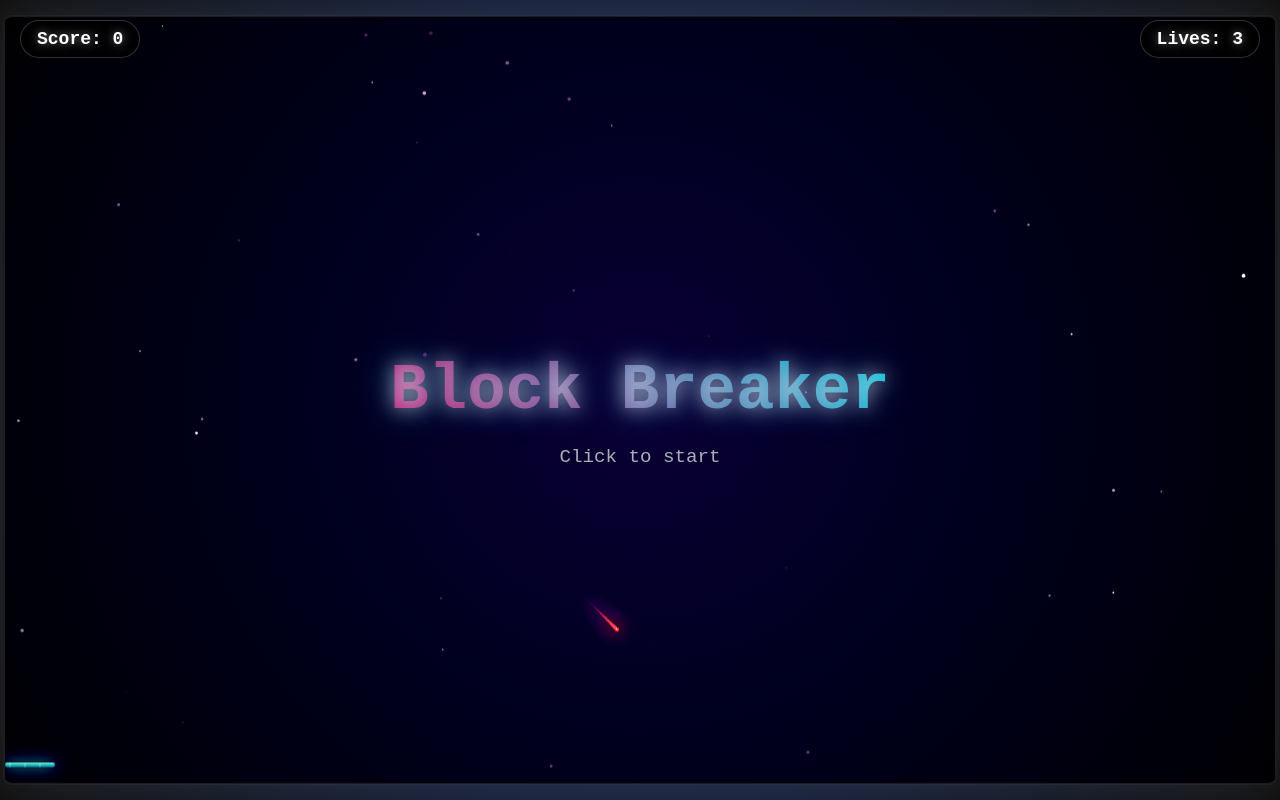
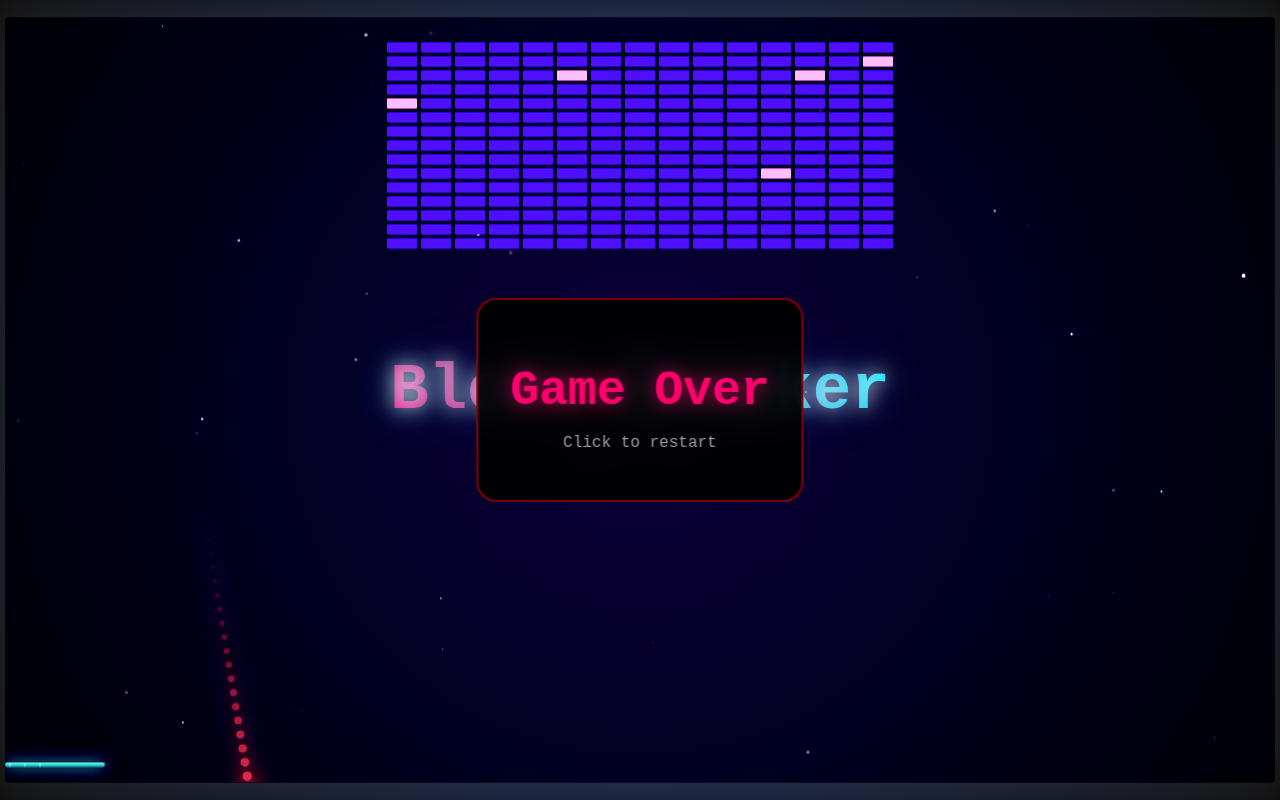
Before and after one commit to JakeBoraston/BlockBreaker, a SvelteKit app: page / in a window 1280 px wide. Built offline with nearby package versions, Linux system fonts and the light colour scheme.

Commit message:
added breakable blocks, and started special block feature

```diff
--- a/src/routes/+page.svelte
+++ b/src/routes/+page.svelte
@@ -1,48 +1,55 @@
-<script>
+<script lang="ts">;
 	import { onMount } from 'svelte';
+	let viewportWidth = $state(0);
+	let viewportHeight = $state(0);
+	const initialMinBallSpeed = 0;
+	const initialMaxBallSpeed = 7;
 
 	// Constants
-	const GAME_CONFIG = {
+	const GAME_CONFIG = $state({
 		ball: {
-			size: 2,
-			initialVelocity: { x: 2, y: 2 },
+			size: 5,
+			initialVelocity: {
+				x: Math.random() * 5,
+				y: 1
+			},
 			initialPosition: { x: 10, y: 10 },
-			restitution: 0.9
+			restitution: 0.8
 		},
 		paddle: {
-			width: 50,
+			width: 100,
 			height: 5,
 			bottomOffset: 15
 		},
 		canvas: {
 			marginHorizontal: 10,
 			marginVertical: 35
+		},
+		block: {
+			height:10,
+			width:30,
+			padding: 4
 		}
-	};
+	});
 
 	let canvas;
 	let ctx;
 	let clientRect = $state();
 
-	let viewportWidth = $state(0);
-	let viewportHeight = $state(0);
 	let width = $derived(viewportWidth - GAME_CONFIG.canvas.marginHorizontal);
 	let height = $derived(viewportHeight - GAME_CONFIG.canvas.marginVertical);
 
-	// Game entities with better organization
+	// Game entities
 	let ball = $state({
 		size: GAME_CONFIG.ball.size,
 		velocity: { ...GAME_CONFIG.ball.initialVelocity },
 		position: { ...GAME_CONFIG.ball.initialPosition },
-		acceleration: { x: 0, y: 0 },
+		acceleration: { x: 0, y: 0.2 },
 		restitution: GAME_CONFIG.ball.restitution
 	});
-
+	let blocks = $state([]);
+	// Game state for UI
 	let mouse = $state({ x: 0, y: 0 });
-
-	// Game state for UI
-	let score = $state(0);
-	let lives = $state(3);
 	let gameStarted = $state(false);
 	let gameOver = $state(false);
 	let isShaking = $state(false);
@@ -64,6 +71,36 @@
 			};
 		}
 	});
+
+	//block initialisation
+	function initialiseBlocks() {
+		const rows = 15;
+		const cols = 15;
+		const blockWidth = GAME_CONFIG.block.width;
+		const blockHeight = GAME_CONFIG.block.height;
+		const padding = GAME_CONFIG.block.padding;
+		const gridWidth = cols * (blockWidth + padding) - padding;
+		const leftMargin = (width - gridWidth) / 2;
+		const topMargin = 25;
+		//create grid
+		for (let row = 0; row < rows; row++) {
+			for (let col = 0; col < cols; col++) {
+				//get block position
+				const isSpecialBlock = (Math.random() * 100) >= 2
+				const x = leftMargin + col * (blockWidth + padding);
+				const y = topMargin + row * (blockHeight + padding);
+				const block = {
+					position: { x: x, y: y },
+					width: blockWidth,
+					height: blockHeight,
+					isSpecial: isSpecialBlock,
+					color: isSpecialBlock ? '#4422ee': '#ff99dd',
+					alive: true
+				};
+				blocks.push(block);
+			}
+		}
+	}
 
 	function handleMouse(event) {
 		// Update clientRect to get current canvas position
@@ -100,8 +137,8 @@
 				y: y + (Math.random() - 0.5) * 4,
 				vx: (Math.random() - 0.5) * 4,
 				vy: (Math.random() - 0.5) * 4,
-				life: 1.0,
-				decay: Math.random() * 0.02 + 0.01,
+				life: 2.0,
+				decay: Math.random() * 0.05 + 0.01,
 				size: Math.random() * 2 + 1,
 				color: color
 			});
@@ -109,7 +146,7 @@
 	}
 
 	function updateParticles() {
-		particles = particles.filter(particle => {
+		particles = particles.filter((particle) => {
 			particle.x += particle.vx;
 			particle.y += particle.vy;
 			particle.life -= particle.decay;
@@ -120,11 +157,11 @@
 	}
 
 	function drawParticles() {
-		particles.forEach(particle => {
+		particles.forEach((particle) => {
 			ctx.save();
 			ctx.globalAlpha = particle.life;
 			ctx.shadowColor = particle.color;
-			ctx.shadowBlur = 10;
+			ctx.shadowBlur = 50;
 			ctx.fillStyle = particle.color;
 			ctx.beginPath();
 			ctx.arc(particle.x, particle.y, particle.size, 0, Math.PI * 2);
@@ -165,13 +202,13 @@
 
 	function updateSpaceBackground() {
 		// Update twinkling stars
-		stars.forEach(star => {
+		stars.forEach((star) => {
 			star.twinklePhase += star.twinkleSpeed;
 			star.currentBrightness = star.brightness * (0.5 + 0.5 * Math.sin(star.twinklePhase));
 		});
 
 		// Update drifting nebula clouds
-		nebulaClouds.forEach(cloud => {
+		nebulaClouds.forEach((cloud) => {
 			cloud.x += cloud.drift.x;
 			cloud.y += cloud.drift.y;
 
@@ -185,14 +222,21 @@
 
 	function drawSpaceBackground() {
 		// Simple dark gradient background
-		const bgGradient = ctx.createRadialGradient(width/2, height/2, 0, width/2, height/2, Math.max(width, height));
+		const bgGradient = ctx.createRadialGradient(
+			width / 2,
+			height / 2,
+			0,
+			width / 2,
+			height / 2,
+			Math.max(width, height)
+		);
 		bgGradient.addColorStop(0, '#1a0033');
 		bgGradient.addColorStop(1, '#000000');
 		ctx.fillStyle = bgGradient;
 		ctx.fillRect(0, 0, width, height);
 
 		// Draw simple stars without shadows for performance
-		stars.forEach(star => {
+		stars.forEach((star) => {
 			ctx.globalAlpha = star.currentBrightness;
 			ctx.fillStyle = star.color;
 			ctx.beginPath();
@@ -218,16 +262,27 @@
 		viewportHeight = window.innerHeight;
 		ctx = canvas.getContext('2d');
 		clientRect = canvas.getBoundingClientRect();
-
+		initialiseBlocks();
 		// Initialize space background
 		initializeSpaceBackground();
 
 		function draw() {
 			drawSpaceBackground();
+			drawBlocks();
 			drawBallTrail();
 			drawBall();
 			drawPaddle();
 			drawParticles();
+		}
+		function drawBlocks() {
+			blocks.forEach((block) => {
+				if (block.alive) {
+					ctx.beginPath();
+					ctx.roundRect(block.position.x, block.position.y, block.width, block.height, 1);
+					ctx.fillStyle = block.color;
+					ctx.fill();
+				}
+			});
 		}
 
 		function drawBallTrail() {
@@ -238,9 +293,9 @@
 
 			for (let i = 0; i < trailLength; i++) {
 				const progress = i / trailLength;
-				const alpha = (1 - progress) * 0.7;
-				const trailX = currentX - (ball.velocity.x * i * 0.8);
-				const trailY = currentY - (ball.velocity.y * i * 0.8);
+				const alpha = (1 - progress) * 0.5;
+				const trailX = currentX - ball.velocity.x * i * 0.8;
+				const trailY = currentY - ball.velocity.y * i * 0.8;
 				const trailSize = ball.size * (1 - progress * 0.8);
 
 				ctx.save();
@@ -272,7 +327,14 @@
 			const radius = ball.size;
 
 			// Create glowing ball with gradient
-			const gradient = ctx.createRadialGradient(x - radius * 0.3, y - radius * 0.3, 0, x, y, radius * 1.5);
+			const gradient = ctx.createRadialGradient(
+				x - radius * 0.3,
+				y - radius * 0.3,
+				0,
+				x,
+				y,
+				radius * 1.5
+			);
 			gradient.addColorStop(0, '#ff6b6b');
 			gradient.addColorStop(0.3, '#ee5a52');
 			gradient.addColorStop(0.7, '#ff3838');
@@ -302,7 +364,14 @@
 			}
 
 			// Inner highlight (main)
-			const highlight = ctx.createRadialGradient(x - radius * 0.4, y - radius * 0.4, 0, x - radius * 0.4, y - radius * 0.4, radius * 0.6);
+			const highlight = ctx.createRadialGradient(
+				x - radius * 0.4,
+				y - radius * 0.4,
+				0,
+				x - radius * 0.4,
+				y - radius * 0.4,
+				radius * 0.6
+			);
 			highlight.addColorStop(0, 'rgba(255, 255, 255, 0.8)');
 			highlight.addColorStop(1, 'rgba(255, 255, 255, 0)');
 
@@ -384,12 +453,22 @@
 			// Horizontal collision
 			const horizontal = checkBoundaryCollision(ball.position.x, ball.size, 0, width);
 			if (horizontal.hitMin) {
-				const result = handleWallCollision(ball.position.x, ball.size, horizontal.minBoundary, ball.velocity.x);
+				const result = handleWallCollision(
+					ball.position.x,
+					ball.size,
+					horizontal.minBoundary,
+					ball.velocity.x
+				);
 				ball.velocity.x = result.velocity;
 				ball.position.x = result.position;
 			}
 			if (horizontal.hitMax) {
-				const result = handleWallCollision(ball.position.x, ball.size, horizontal.maxBoundary, ball.velocity.x);
+				const result = handleWallCollision(
+					ball.position.x,
+					ball.size,
+					horizontal.maxBoundary,
+					ball.velocity.x
+				);
 				ball.velocity.x = result.velocity;
 				ball.position.x = result.position;
 			}
@@ -397,7 +476,12 @@
 			// Vertical collision
 			const vertical = checkBoundaryCollision(ball.position.y, ball.size, 0, height);
 			if (vertical.hitMin) {
-				const result = handleWallCollision(ball.position.y, ball.size, vertical.minBoundary, ball.velocity.y);
+				const result = handleWallCollision(
+					ball.position.y,
+					ball.size,
+					vertical.minBoundary,
+					ball.velocity.y
+				);
 				ball.velocity.y = result.velocity;
 				ball.position.y = result.position;
 			}
@@ -418,10 +502,9 @@
 			const horizontalContact = ballRight >= paddlePos.x && ballLeft <= paddlePos.x + paddle.width;
 
 			if (verticalContact && horizontalContact) {
-				ball.velocity.y = -ball.velocity.y * ball.restitution;
+				ball.velocity.y = -ball.velocity.y;
 				const boundary = paddlePos.y - ball.size;
 				ball.position.y = 2 * boundary - ball.position.y;
-				score += 10;
 				triggerScreenShake();
 				createParticles(ball.position.x, paddlePos.y, '#4ecdc4', 12);
 			}
@@ -437,12 +520,43 @@
 			ball.position.y += ball.velocity.y;
 		}
 
+		function checkBlockCollision() {
+			blocks.forEach((block) => {
+				if (block.alive) {
+					//find closest point
+					const closestX = Math.max(
+						block.position.x,
+						Math.min(ball.position.x, block.position.x + block.width)
+					);
+					const closestY = Math.max(
+						block.position.y,
+						Math.min(ball.position.y, block.position.y + block.height)
+					);
+					const distanceX = ball.position.x - closestX;
+					const distanceY = ball.position.y - closestY;
+					const distanceSquared = distanceX * distanceX + distanceY * distanceY;
+
+					if (distanceSquared < ball.size * ball.size) {
+						if (Math.abs(distanceX) > Math.abs(distanceY)) {
+							ball.velocity.x = -ball.velocity.x;
+						} else {
+							ball.velocity.y = -ball.velocity.y;
+						}
+						block.alive = false;
+						triggerScreenShake();
+						createParticles(closestX,closestY,block.color,5);
+					}
+				}
+			});
+		}
+
 		function update() {
 			updatePhysics();
 			updateParticles();
-			updateSpaceBackground();
+			checkBlockCollision();
 			checkPaddle();
 			checkBounds();
+			updateSpaceBackground();
 		}
 
 		function animate() {
@@ -472,34 +586,34 @@
 
 <div class="game-container" class:shake={isShaking}>
 	<div class="background-glow"></div>
-	<canvas onmousemove={handleMouse} bind:this={canvas} {width} {height} class="game-canvas"></canvas>
-
-	<!-- UI Overlays -->
-	<div class="game-ui">
-		<div class="score-display">Score: {score}</div>
-		<div class="lives-display">Lives: {lives}</div>
-	</div>
+	<canvas onmousemove={handleMouse} bind:this={canvas} {width} {height} class="game-canvas"
+	></canvas>
 
 	{#if !gameStarted}
-		<button class="start-screen" onclick={() => { gameStarted = true; }}>
+		<button
+			class="start-screen"
+			onclick={() => {
+				gameStarted = true;
+			}}
+		>
 			<h1>Block Breaker</h1>
-			<p>Click to start</p>
+			<p>Move to start</p>
 		</button>
 	{/if}
 
 	{#if gameOver}
-		<button class="game-over" onclick={() => {
-			gameOver = false;
-			gameStarted = false;
-			score = 0;
-			lives = 3;
-			ball.position.x = GAME_CONFIG.ball.initialPosition.x;
-			ball.position.y = GAME_CONFIG.ball.initialPosition.y;
-			ball.velocity.x = GAME_CONFIG.ball.initialVelocity.x;
-			ball.velocity.y = GAME_CONFIG.ball.initialVelocity.y;
-		}}>
+		<button
+			class="game-over"
+			onclick={() => {
+				gameOver = false;
+				gameStarted = false;
+				ball.position.x = GAME_CONFIG.ball.initialPosition.x;
+				ball.position.y = Math.random() * 500;
+				ball.velocity.x = GAME_CONFIG.ball.initialVelocity.x;
+				ball.velocity.y = GAME_CONFIG.ball.initialVelocity.y;
+			}}
+		>
 			<h1>Game Over</h1>
-			<p>Final Score: {score}</p>
 			<p class="restart-hint">Click to restart</p>
 		</button>
 	{/if}
@@ -530,8 +644,12 @@
 	}
 
 	@keyframes float {
-		0% { transform: rotate(0deg) scale(1); }
-		100% { transform: rotate(360deg) scale(1.1); }
+		0% {
+			transform: rotate(0deg) scale(1);
+		}
+		100% {
+			transform: rotate(360deg) scale(1.1);
+		}
 	}
 
 	/* Canvas with Filters and Effects */
@@ -541,12 +659,11 @@
 		top: 50%;
 		left: 50%;
 		transform: translate(-50%, -50%);
-		filter: brightness(1.1) contrast(1.2) saturate(1.3);
+		filter: brightness(1.2) contrast(1.2) saturate(1.3);
 		box-shadow:
 			0 0 50px rgba(255, 255, 255, 0.1),
 			inset 0 0 20px rgba(0, 0, 0, 0.2);
-		border: 2px solid rgba(255, 255, 255, 0.1);
-		border-radius: 8px;
+		border-radius: 4px;
 		cursor: none;
 		transition: all 0.3s ease;
 	}
@@ -560,45 +677,41 @@
 
 	/* Screen Shake Animation */
 	@keyframes shake {
-		0%, 100% { transform: translateX(0) translateY(0); }
-		10% { transform: translateX(-2px) translateY(-1px); }
-		20% { transform: translateX(2px) translateY(1px); }
-		30% { transform: translateX(-3px) translateY(-2px); }
-		40% { transform: translateX(3px) translateY(2px); }
-		50% { transform: translateX(-2px) translateY(-1px); }
-		60% { transform: translateX(2px) translateY(1px); }
-		70% { transform: translateX(-1px) translateY(-2px); }
-		80% { transform: translateX(1px) translateY(2px); }
-		90% { transform: translateX(-1px) translateY(-1px); }
+		0%,
+		100% {
+			transform: translateX(0) translateY(0);
+		}
+		10% {
+			transform: translateX(-2px) translateY(-1px);
+		}
+		20% {
+			transform: translateX(2px) translateY(1px);
+		}
+		30% {
+			transform: translateX(-3px) translateY(-2px);
+		}
+		40% {
+			transform: translateX(3px) translateY(2px);
+		}
+		50% {
+			transform: translateX(-2px) translateY(-1px);
+		}
+		60% {
+			transform: translateX(2px) translateY(1px);
+		}
+		70% {
+			transform: translateX(-1px) translateY(-2px);
+		}
+		80% {
+			transform: translateX(1px) translateY(2px);
+		}
+		90% {
+			transform: translateX(-1px) translateY(-1px);
+		}
 	}
 
 	.shake {
 		animation: shake 0.2s ease-in-out;
-	}
-
-	/* Game UI Overlays */
-	.game-ui {
-		position: absolute;
-		top: 20px;
-		left: 20px;
-		right: 20px;
-		display: flex;
-		justify-content: space-between;
-		pointer-events: none;
-		z-index: 10;
-	}
-
-	.score-display, .lives-display {
-		font-family: 'Courier New', monospace;
-		font-size: 18px;
-		font-weight: bold;
-		color: #fff;
-		background: rgba(0, 0, 0, 0.7);
-		padding: 8px 16px;
-		border-radius: 20px;
-		border: 1px solid rgba(255, 255, 255, 0.2);
-		text-shadow: 0 0 10px rgba(255, 255, 255, 0.5);
-		backdrop-filter: blur(10px);
 	}
 
 	/* Start Screen */
@@ -685,23 +798,19 @@
 	}
 
 	@keyframes pulse {
-		0% { opacity: 0.7; }
-		100% { opacity: 1; }
+		0% {
+			opacity: 0.5;
+		}
+		50% {
+			opacity: 1;
+		}
+		100% {
+			opacity: 0.5;
+		}
 	}
 
 	/* Responsive Design */
 	@media (max-width: 768px) {
-		.game-ui {
-			top: 10px;
-			left: 10px;
-			right: 10px;
-		}
-
-		.score-display, .lives-display {
-			font-size: 14px;
-			padding: 6px 12px;
-		}
-
 		.start-screen h1 {
 			font-size: 2.5rem;
 		}
```
Also changed, not shown: .claude/settings.local.json (added), 1 other file (tests, documents, lock files or other folders).
